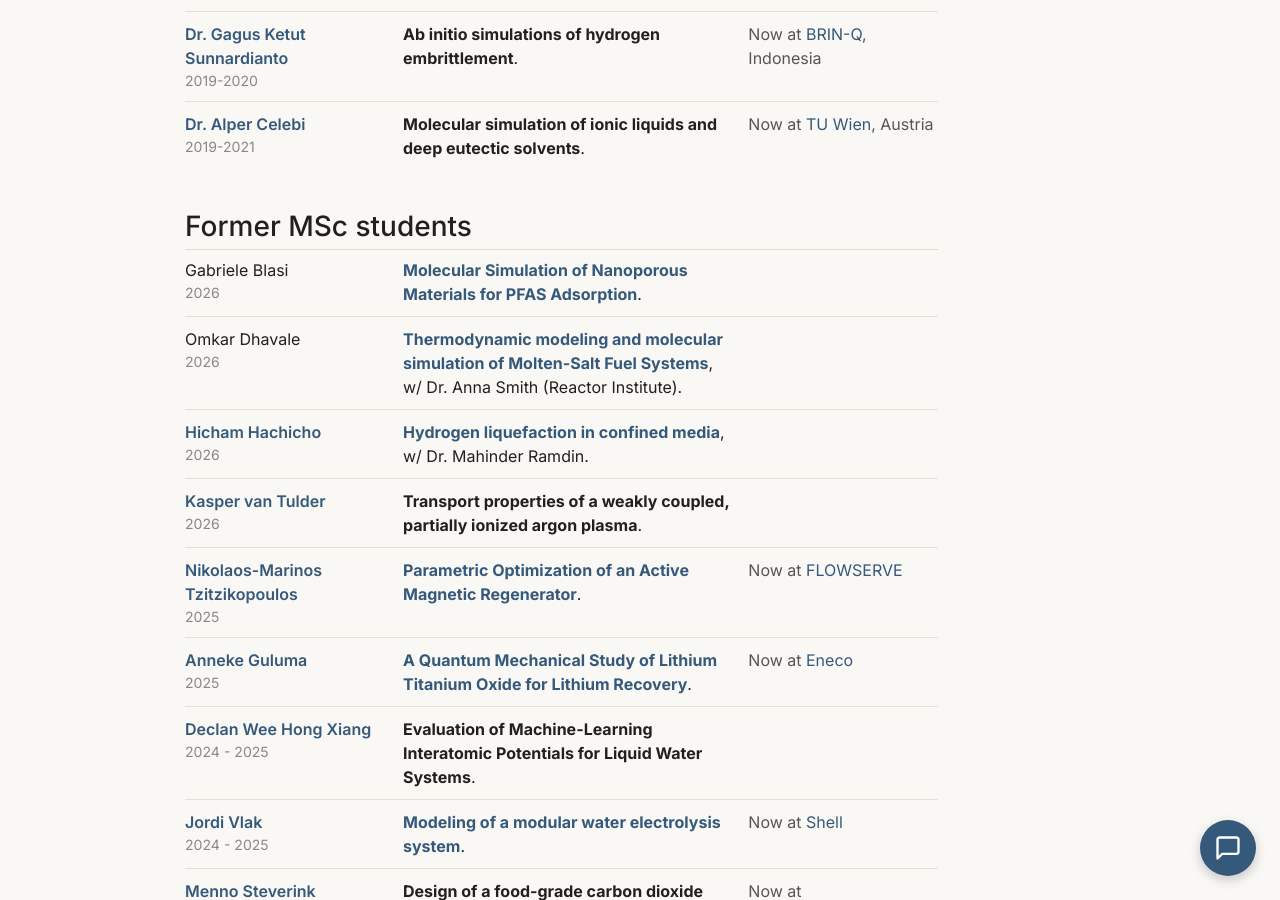
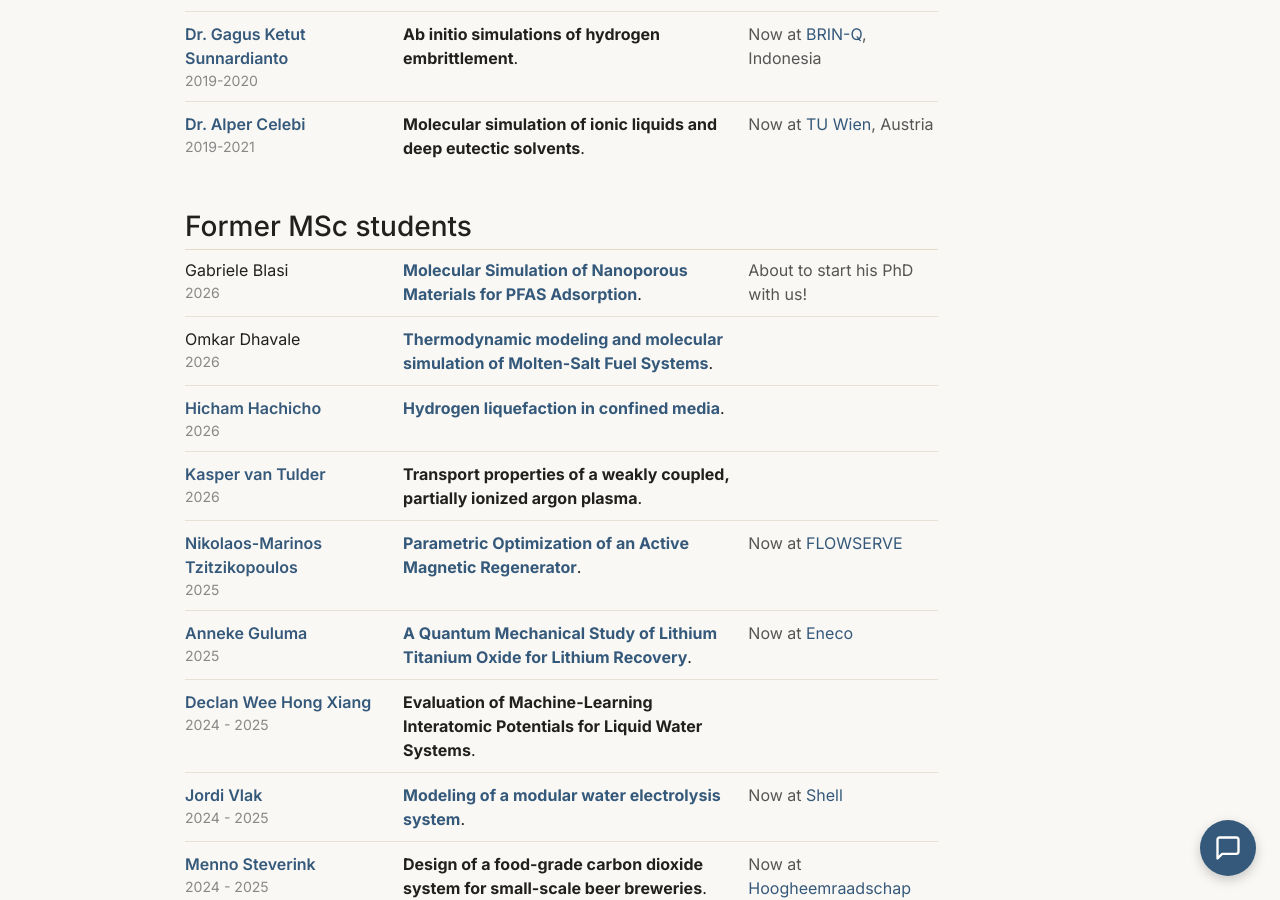
Before and after one commit to omoultosEthTuDelft/web, a Jekyll site: the page built from alumni/index.md, in a window 1280 px wide and 900 px high, scrolled down 1000 px. Built offline with Jekyll 4.4.1, drawn with Linux system fonts in a browser that asks for light colours.

Commit message:
Gabriele starting PhD with us; drop co-advisors from Omkar and Hicham
Co-Authored-By: Claude Fable 5 <noreply@anthropic.com>

```diff
--- a/alumni/index.md
+++ b/alumni/index.md
@@ -62,9 +62,9 @@ title: "Alumni"
 <h3>Former MSc students</h3>
 <section markdown="1">
 
-- <span class="al-head">Gabriele Blasi<span class="al-years">2026</span></span> <span class="al-topic"><strong>[Molecular Simulation of Nanoporous Materials for PFAS Adsorption](https://repository.tudelft.nl/record/uuid:a51d3f33-810a-4c4d-9803-96201b78464f)</strong>.</span>
-- <span class="al-head">Omkar Dhavale<span class="al-years">2026</span></span> <span class="al-topic"><strong>[Thermodynamic modeling and molecular simulation of Molten-Salt Fuel Systems](https://repository.tudelft.nl/record/uuid:283b2912-7c0c-4137-aed9-db2b95ef119f)</strong>, w/ Dr. Anna Smith (Reactor Institute).</span>
-- <span class="al-head">[Hicham Hachicho](https://www.linkedin.com/in/hicham-hachicho/)<span class="al-years">2026</span></span> <span class="al-topic"><strong>[Hydrogen liquefaction in confined media](https://repository.tudelft.nl/record/uuid:15116ae2-be11-4208-a31e-8cf9997d0983)</strong>, w/ Dr. Mahinder Ramdin.</span>
+- <span class="al-head">Gabriele Blasi<span class="al-years">2026</span></span> <span class="al-topic"><strong>[Molecular Simulation of Nanoporous Materials for PFAS Adsorption](https://repository.tudelft.nl/record/uuid:a51d3f33-810a-4c4d-9803-96201b78464f)</strong>.</span> <span class="al-now">About to start his PhD with us!</span>
+- <span class="al-head">Omkar Dhavale<span class="al-years">2026</span></span> <span class="al-topic"><strong>[Thermodynamic modeling and molecular simulation of Molten-Salt Fuel Systems](https://repository.tudelft.nl/record/uuid:283b2912-7c0c-4137-aed9-db2b95ef119f)</strong>.</span>
+- <span class="al-head">[Hicham Hachicho](https://www.linkedin.com/in/hicham-hachicho/)<span class="al-years">2026</span></span> <span class="al-topic"><strong>[Hydrogen liquefaction in confined media](https://repository.tudelft.nl/record/uuid:15116ae2-be11-4208-a31e-8cf9997d0983)</strong>.</span>
 - <span class="al-head">[Kasper van Tulder](https://www.linkedin.com/in/kasper-van-tulder/)<span class="al-years">2026</span></span> <span class="al-topic"><strong>Transport properties of a weakly coupled, partially ionized argon plasma</strong>.</span>
 - <span class="al-head">[Nikolaos-Marinos Tzitzikopoulos](https://www.linkedin.com/in/nikolaos-marinos-tzitzikopoulos/)<span class="al-years">2025</span></span> <span class="al-topic"><strong>[Parametric Optimization of an Active Magnetic Regenerator](https://repository.tudelft.nl/record/uuid:87e55981-7e45-404f-bc98-de0ca51f6b59)</strong>.</span> <span class="al-now">Now at [FLOWSERVE](http://www.flowserve.com)</span>
 - <span class="al-head">[Anneke Guluma](https://www.linkedin.com/in/anneke-guluma-24950330a/?originalSubdomain=nl)<span class="al-years">2025</span></span> <span class="al-topic"><strong>[A Quantum Mechanical Study of Lithium Titanium Oxide for Lithium Recovery](https://repository.tudelft.nl/record/uuid:0f25b6d7-cb2c-43f8-ba5e-d17dbfe87b1a)</strong>.</span> <span class="al-now">Now at [Eneco](https://www.eneco.nl/over-ons/)</span>
```
